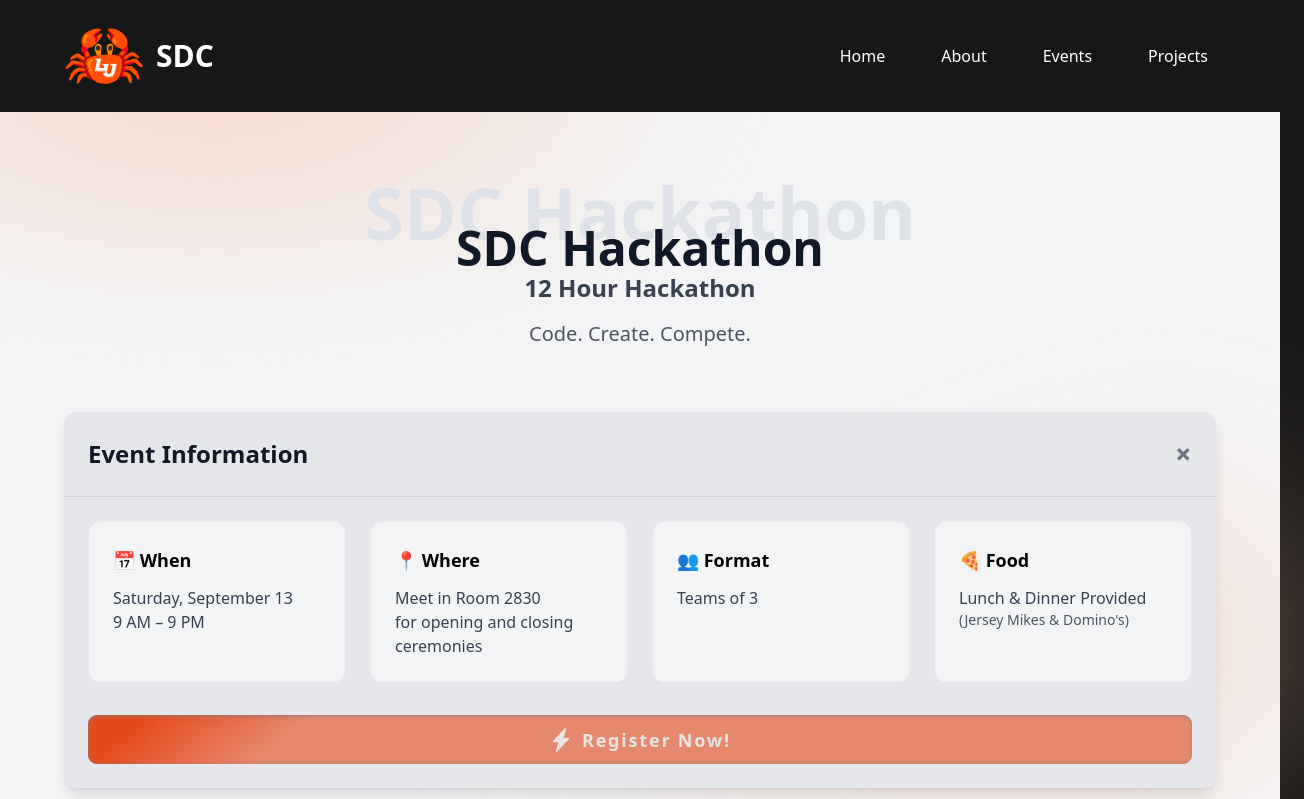
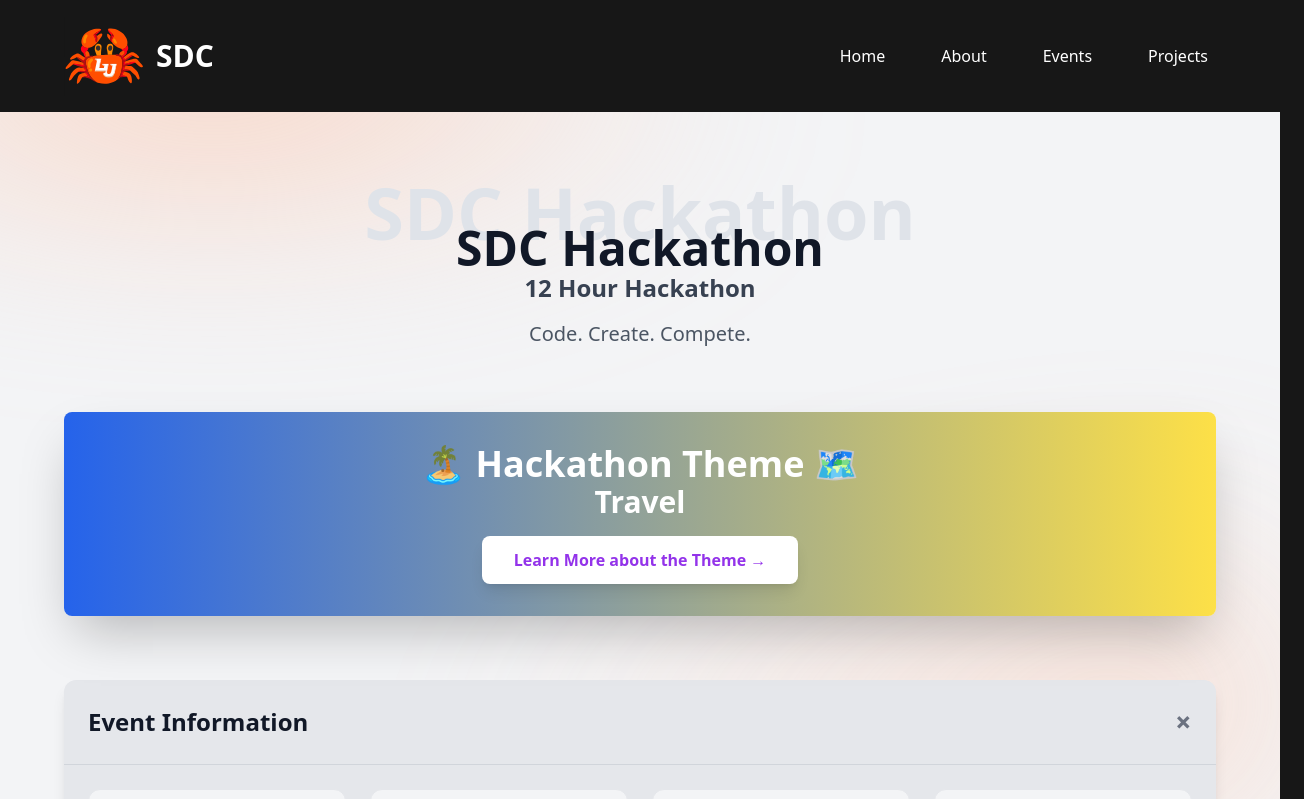
Before and after one commit to lusdc/website, a React (Vite) app: page /hackathon in a window 1280 px wide. Shown: the top 799 px of the page, 1304 px wide, since content can reach past the window. Built offline with nearby package versions, Linux system fonts and the light colour scheme.

Commit message:
Hackathon Theme & Officer Update

```diff
--- a/src/pages/About.jsx
+++ b/src/pages/About.jsx
@@ -7,6 +7,7 @@ import jeffrey from "/assets/people/jeffrey.jpeg";
 import ron from "/assets/people/ron.jpeg";
 import loc from "/assets/people/loc.jpeg";
 import gabe from "/assets/people/gabe.jpeg";
+import veronica from "/assets/people/veronica.jpeg";
 import confusedCrab from "/assets/icons/404Crab.png";
 
 function TeamMemberCard({ name, title, image, github, linkedin }) {
@@ -68,7 +69,7 @@ function About() {
     <>
       {/* Glowing blobs */}
       <div className="w-10/12 glow h-80 -top-20 -left-1/4"></div>
-      <div className="glow-from-right w-4/6 h-80 top-[30rem] right-1 -rotate-12 opacity-80"></div>
+      <div className="glow-from-right w-4/6 h-80 top-[30rem] right-1 opacity-80"></div>
       <div className="glow w-1/3 h-80 top-[70rem] left-[10%] opacity-100"></div>
 
       {/* Page content */}
@@ -143,7 +144,7 @@ function About() {
         <TeamMemberCard name="TBD" title="Vice President" image={confusedCrab} />
       </div>
 
-      <div className="relative grid grid-cols-1 gap-x-4 sm:grid-cols-3">
+      <div className="relative grid grid-cols-1 gap-x-4 sm:grid-cols-4">
         <TeamMemberCard
           name="Ron Popov"
           title="Treasurer"
@@ -167,6 +168,14 @@ function About() {
           linkedin="https://www.linkedin.com/in/gabeeaton/"
           github="https://github.com/gabeeaton"
         />
+
+        <TeamMemberCard
+          name="Veronica Jonas"
+          title="External Relations Lead"
+          image={veronica}
+          linkedin="https://www.linkedin.com/in/veronica-jonas/"
+          github="https://github.com/veronicaj2034"
+        />
       </div>
     </>
   );
--- a/src/pages/Hackathon.jsx
+++ b/src/pages/Hackathon.jsx
@@ -37,7 +37,7 @@ const Hackathon = () => {
         <>
             {/* Glowing blobs */}
             <div className="w-10/12 glow h-80 -top-20 -left-1/4"></div>
-            <div className="glow-from-right w-4/6 h-80 top-[30rem] right-0 -rotate-12 opacity-80"></div>
+            <div className="glow-from-right w-4/6 h-80 top-[30rem] right-0 opacity-80"></div>
             <div className="glow w-1/3 h-80 top-[70rem] left-[10%] opacity-100"></div>
 
             {/* Page content */}
@@ -54,6 +54,22 @@ const Hackathon = () => {
                     <h2 className='mb-4 text-2xl font-semibold text-gray-700 dark:text-gray-400'>12 Hour Hackathon</h2>
                     <p className="text-xl font-medium text-gray-600 dark:text-gray-400">Code. Create. Compete.</p>
                 </header>
+
+                <div className="relative mt-16 mb-16 overflow-hidden rounded-lg shadow-2xl">
+                    <div className="p-8 shadow-2xl bg-gradient-to-r from-blue-600 to-yellow-300">
+                    <div className="text-center text-white">
+                        <h2 className="text-4xl font-bold">🏝️ Hackathon Theme 🗺️</h2>
+                        <h3 className="mb-4 text-3xl font-semibold">Travel</h3>
+                        <a
+                        href="https://libertyuniv-my.sharepoint.com/:w:/g/personal/jlvandever_liberty_edu/EZQKFgf7GSlOnARczTwEqYEBGrrJ2xUB18PWN9dyvHmpEg?e=dnIL2t"
+                        target="_blank"
+                        className="inline-block px-8 py-3 font-bold text-purple-600 transition-colors duration-200 transform bg-white rounded-lg shadow-lg hover:bg-gray-100 hover:shadow-xl hover:scale-105"
+                        >
+                        Learn More about the Theme →
+                        </a>
+                    </div>
+                    </div>
+                </div>
 
                 <ExpandableSection id="info" title="Event Information" defaultExpanded={true}>
                     <div className="grid grid-cols-1 gap-6 md:grid-cols-2 lg:grid-cols-4">
@@ -74,26 +90,6 @@ const Hackathon = () => {
                             <p className="text-gray-700 dark:text-gray-300">Lunch & Dinner Provided</p>
                             <p className="text-sm text-gray-600 dark:text-gray-400">(Jersey Mikes & Domino's)</p>
                         </div>
-                    </div>
-                    <div className="mx-auto mt-8 text-center">
-                        <a
-                            href="https://docs.google.com/forms/d/e/1FAIpQLSd-d9oLzninUANzxWkBiV62fHX38ftfq4SsKdm54YHKeh5CqA/viewform"
-                            className="inline-flex items-center justify-center gap-2 button"
-                            target="_blank"
-                            rel="noopener noreferrer"
-                        >
-                            <svg
-                                viewBox="0 0 16 16"
-                                className="bi bi-lightning-charge-fill"
-                                fill="currentColor"
-                                height="24"
-                                width="24"
-                                xmlns="http://www.w3.org/2000/svg"
-                            >
-                                <path d="M11.251.068a.5.5 0 0 1 .227.58L9.677 6.5H13a.5.5 0 0 1 .364.843l-8 8.5a.5.5 0 0 1-.842-.49L6.323 9.5H3a.5.5 0 0 1-.364-.843l8-8.5a.5.5 0 0 1 .615-.09z"></path>
-                            </svg>
-                            Register Now!
-                        </a>
                     </div>
                 </ExpandableSection>
 
@@ -141,7 +137,7 @@ const Hackathon = () => {
                     <div className="grid grid-cols-1 gap-6 md:grid-cols-2">
                         {[
                             {title: "Starter Code Repository", desc: "A GitHub repository with everything you need to get started.", link: "https://github.com/HappyHackingSpace/Awesome-Hackathon?tab=readme-ov-file"},
-                            {title: "Hackathon Theme Document", desc: "A document outlining the theme and guidelines for the hackathon.", link: ""}
+                            {title: "Hackathon Theme Document", desc: "A document outlining the theme and guidelines for the hackathon.", link: "https://libertyuniv-my.sharepoint.com/:w:/g/personal/jlvandever_liberty_edu/EZQKFgf7GSlOnARczTwEqYEBGrrJ2xUB18PWN9dyvHmpEg?e=dnIL2t"}
                         ].map((resource, index) => (
                             <div key={index} className="p-6 transition-shadow duration-200 bg-gray-100 border rounded-xl dark:bg-gray-800 dark:border-gray-600 hover:shadow-lg">
                                 <h3 className="mb-3 text-lg font-bold text-custom-light-orange dark:text-custom-light-orange">{resource.title}</h3>
@@ -223,7 +219,7 @@ const Hackathon = () => {
                             { title: "Step 1: Prepare Your Project", desc: "Ensure your project is complete and functional by 9:00 PM." },
                             { title: "Step 2: Submit Your Code", desc: "Push your final code to the designated repository created at the event and ensure all changes are committed by the deadline. Any changes introduced after the deadline will not be considered for judging." },
                             { title: "Step 3: Email it to jlvandever@liberty.edu", desc: "Email a link to your GitHub repository containing the project code. Make sure the repository is public." },
-                            { title: "Step 4: Create a Presentation", desc: "Tomorrow (09/14) by 11:59 PM, prepare a 2 minute max demo showcasing your project's features and functionality, please do not speak in this recording (recording sent to judges will be muted)." }
+                            { title: "Step 4: Create a Presentation", desc: "Tomorrow (09/14) by 11:59 PM, prepare a 2 minute max demo showcasing your project's features and functionality, please do not speak in this recording (recording sent to judges will be muted). Email this as well to jlvandever@liberty.edu." }
                         ].map((step, index) => (
                             <div key={index} className="p-6 transition-shadow duration-200 bg-gray-100 border rounded-xl dark:bg-gray-800 dark:border-gray-600 hover:shadow-lg">
                                 <h3 className="mb-3 text-lg font-bold text-custom-light-orange dark:text-custom-light-orange">{step.title}</h3>
```
Also changed, not shown: public/assets/people/veronica.jpeg (added).
